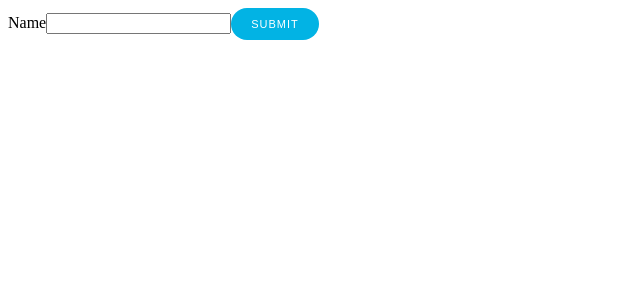
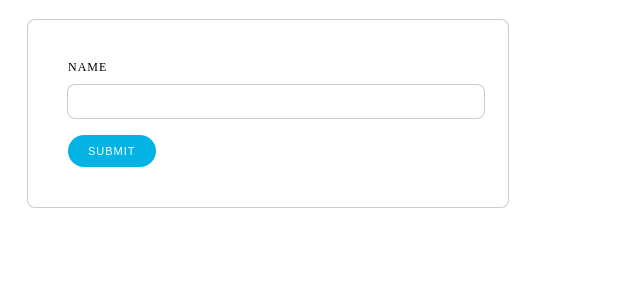
Before and after one commit to dlouise64/milly, a React (Create React App) app: page / in a window 1280 px wide. Shown: the top 300 px of the page, without its empty margins (0-640 px from the left). Built offline with nearby package versions, Linux system fonts and the light colour scheme.

Commit message:
build the form

```diff
--- a/src/App.js
+++ b/src/App.js
@@ -1,6 +1,8 @@
 import React, { useState } from 'react'
+import Form from './components/form/form'
 import Button from './components/button/button'
-
+import Input from './components/input/input'
+import Label from './components/label/label'
 function App() {
 	const [name, setName] = useState(null)
 	const [show, setShow] = useState(false)
@@ -16,13 +18,13 @@ function App() {
 
 	return (
 		<div>
-			<form onSubmit={handleSubmit}>
-				<label>
+			<Form onSubmit={handleSubmit}>
+				<Label>
 					Name
-					<input type="text" onChange={handleChange} />
-				</label>
+					<Input type="text" onChange={handleChange} />
+				</Label>
 				<Button type="submit">Submit</Button>
-			</form>
+			</Form>
 			{show && <h1>Hello {name} :-)</h1>}
 		</div>
 	)
```
